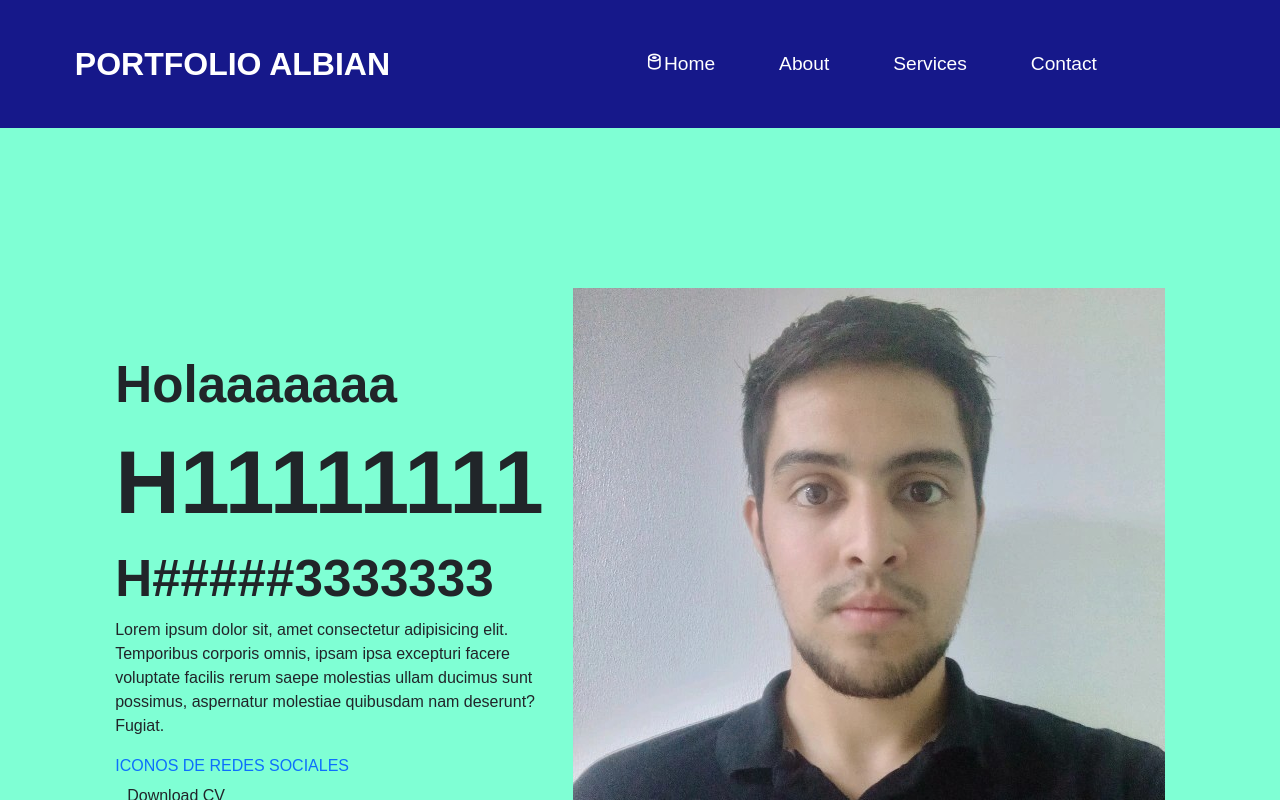
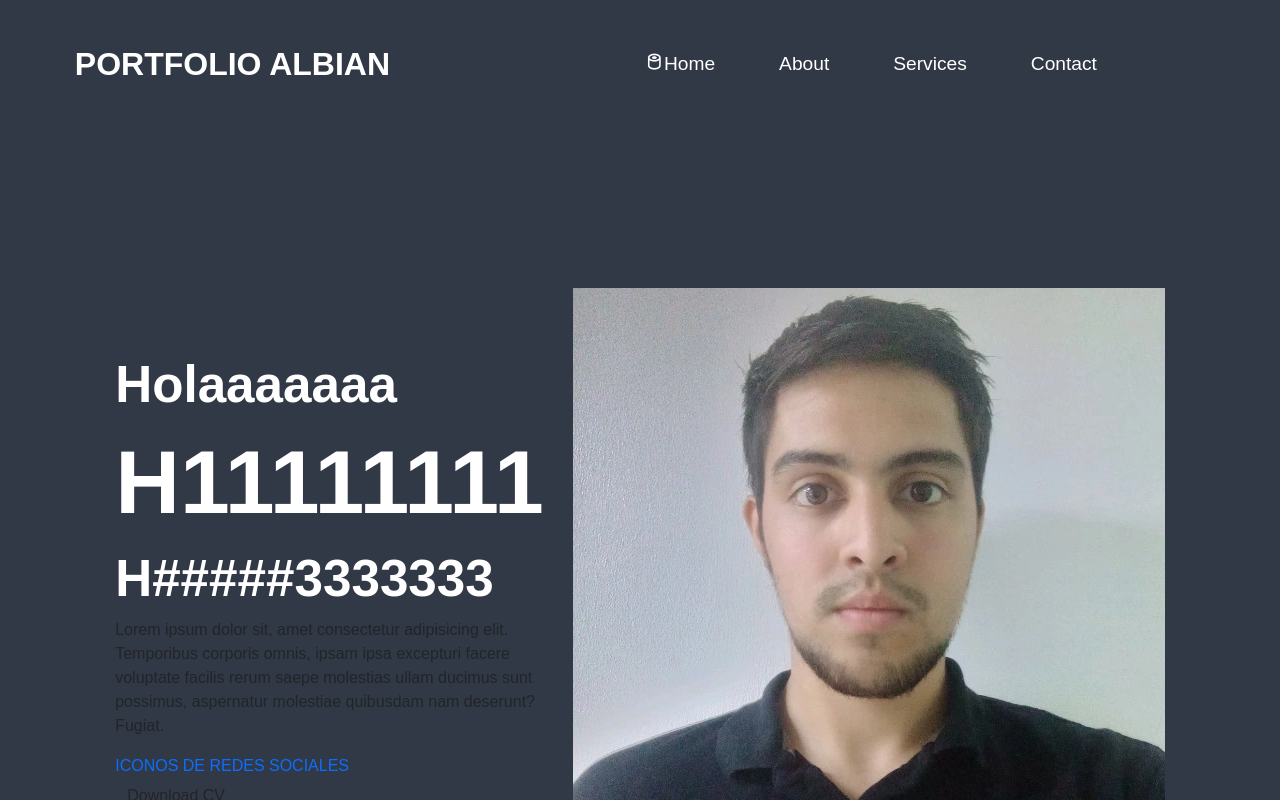
Before and after one commit to Albin18/MyPortfolioWeb, an Angular app: page / in a window 1280 px wide. Shown: the top 800 px of the page. Built offline with nearby package versions, Linux system fonts and the light colour scheme.

Commit message:
templates

```diff
--- a/src/app/app.component.css
+++ b/src/app/app.component.css
@@ -22,10 +22,12 @@ section{
   align-items: center;
 }
 .home-content h3{
+  color: #fff;
   font-size: 3.2rem;
   font-weight: 700;
 }
 .home-content h1{
+  color: #fff;
   font-size: 5.6rem;
   font-weight: 700;
   line-height: 1.3;
--- a/src/app/app.component.html
+++ b/src/app/app.component.html
@@ -1,5 +1,5 @@
 <app-header></app-header>
-<section style="background-color: aquamarine">
+<section style="background-color: #323946">
   <div class="home" id="home">
     <div class="home-content">
       <h3>Holaaaaaaa</h3>
--- a/src/app/header/header.component.css
+++ b/src/app/header/header.component.css
@@ -1,5 +1,5 @@
 *{
-  background-color: rgb(22, 24, 138);
+  background-color: #323946;
 }
 
 .navbar-brand{
```
